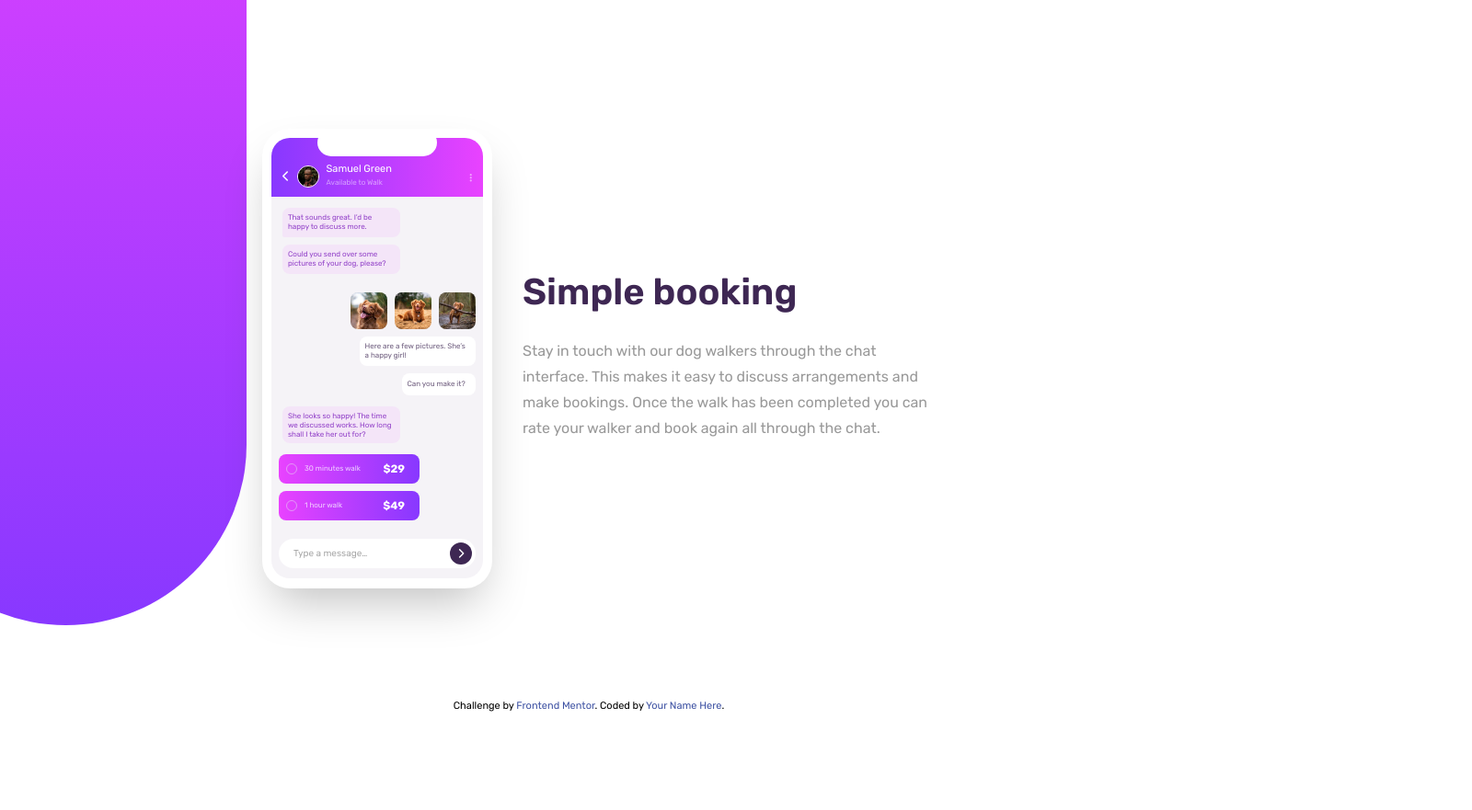
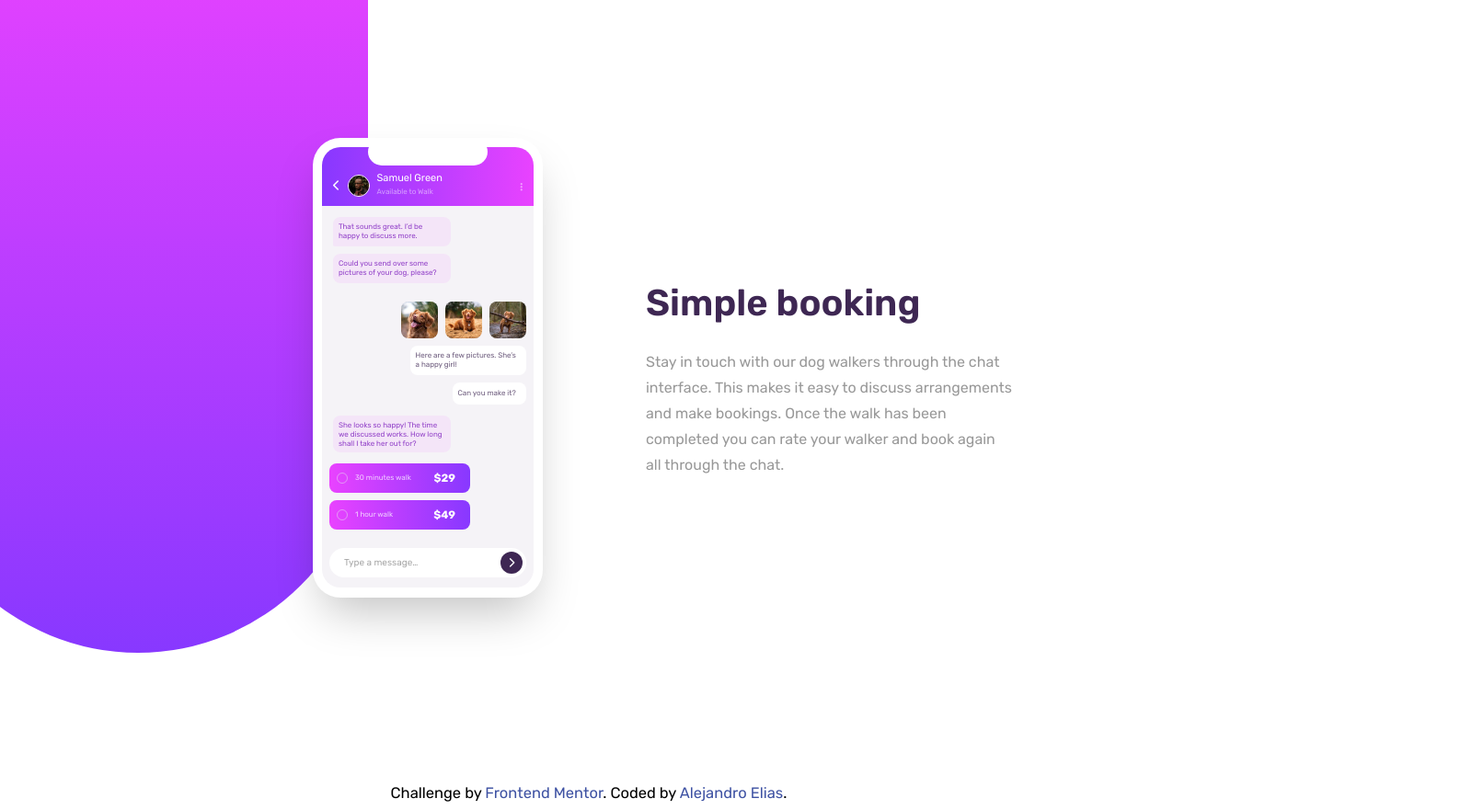
Before and after one commit to Alejandro-Elias/Chat-app, a website: page index.html in a window 1280 px wide. Shown: the whole page at 92% size, 1600 px wide, since content can reach past the window. Before the commit the page ends 800 px from the top, so only its background shows below. Drawn offline with Linux system fonts and the light colour scheme.

Commit message:
arregla responsivo

```diff
--- a/index.html
+++ b/index.html
@@ -31,10 +31,11 @@
 
 <body>
 
-  <div class="lg:flex">
+  <div
+    class="h-[880px] w-[450px] relative  bg-gradient-to-t from-gradientViolet to-gradientMagenta to-90% rounded-b-full -top-[380px] -left-[265px] lg:-top-[170px] lg:-left-[100px] lg:w-[500px]">
 
-    <div class="flex justify-center absolute top w-full mt-16 lg:mt-[140px] lg:-ml-[230px]">
-      <div class="w-[130px] h-[30px] rounded-full absolute top z-10 bg-white mt-[405px] lg:mt-0"></div>
+    <div class="flex justify-center absolute top-[40px] left-[335px] z-10 w-ful lg:left-[440px] lg:top-[320px]">
+      <div class="w-[130px] h-[30px] rounded-full absolute top-[405px] bg-white z-20 lg:top-0"></div>
       <div class="rounded-[30px]  h-[500px] w-[250px] p-[10px] bg-white shadow-2xl mt-[405px] lg:mt-0">
         <div
           class="rounded-t-[20px] bg-gradient-to-r from-gradientViolet to-gradientMagenta w-[230px] h-16 flex items-end">
@@ -125,27 +126,20 @@
       </div>
 
     </div>
-
-    <div
-      class="h-[880px] w-[400px]  bg-gradient-to-t from-gradientViolet to-gradientMagenta to-90% rounded-b-full -ml-[215px]  lg:-ml-[125px] lg:h-[1080px] lg:w-[700px] -mt-[400px]">
-    </div>
-
-    <div class="mt-[150px] flex flex-col items-center gap-5 px-8 pb-12 lg:ml-50 lg:pl-[300px] lg:items-start lg:mt-72">
-      <h1 class="text-[40px] text-veryDarkDesaturatedViolet font-semibold">Simple booking</h1>
-      <p class=" text-center lg:text-left leading-7 opacity-40 lg:w-[680px] lg:pr-[225px]">Stay in touch with our dog walkers through the chat
-        interface. This makes it easy to
-        discuss arrangements and make bookings. Once the walk has been completed you can rate
-        your walker and book again all through the chat.</p>
-
-    </div>
-
-
   </div>
 
+  <div class="-mt-[260px] flex flex-col items-center gap-5 px-8 pb-12 lg:-mt-[580px] lg:ml-[670px] lg:items-start">
+    <h1 class="text-[40px] text-veryDarkDesaturatedViolet font-semibold">Simple booking</h1>
+    <p class=" text-center lg:text-left leading-7 opacity-40 lg:w-[400px]">Stay in touch with our dog
+      walkers through the chat
+      interface. This makes it easy to
+      discuss arrangements and make bookings. Once the walk has been completed you can rate
+      your walker and book again all through the chat.</p>
+  </div>
 
-  <div class="attribution mt-20">
+  <div class="attribution lg:mt-72 mb-2 lg:scale-150">
     Challenge by <a href="https://www.frontendmentor.io?ref=challenge" target="_blank">Frontend Mentor</a>.
-    Coded by <a href="https://www.linkedin.com/in/alejandro-elias-full-stack/">Your Name Here</a>.
+    Coded by <a href="https://www.linkedin.com/in/alejandro-elias-full-stack/">Alejandro Elias</a>.
   </div>
 </body>
 
```
Also changed, not shown: output.css.
